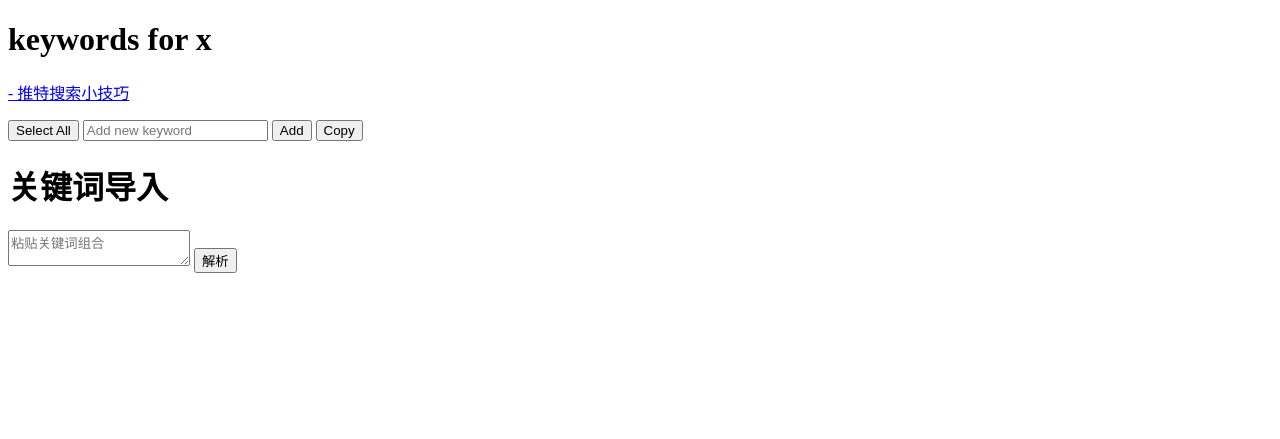
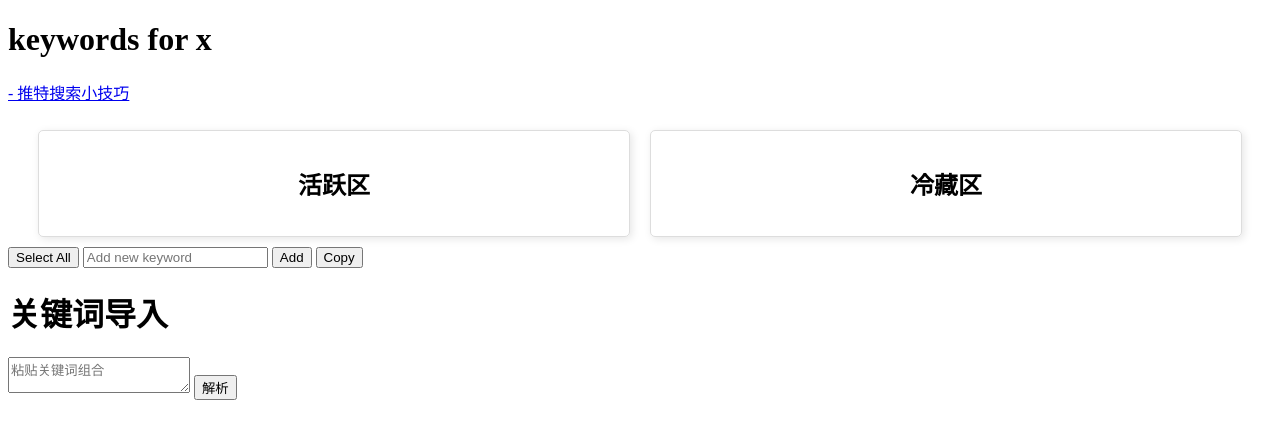
Before and after one commit to donnieYeh/xkeywords, a Flask app: page / in a window 1280 px wide. Shown: the top 439 px of the page. Run offline with Flask 3, Linux system fonts and the light colour scheme; data that the repository does not hold is empty.

Commit message:
cold area feature done

```diff
--- a/app.py
+++ b/app.py
@@ -37,9 +37,32 @@ def index():
 @app.route("/getKeywords", methods=["GET"])
 def get_keywords():
     conn = get_db_connection()
-    keywords = conn.execute("SELECT keyword FROM keywords").fetchall()
+    keywords = conn.execute(
+        "SELECT keyword, status FROM keywords"
+    ).fetchall()  # 获取状态字段
     conn.close()
-    return jsonify([row["keyword"] for row in keywords])
+
+    # 返回包含关键词和状态的 JSON 数据
+    return jsonify(
+        [{"keyword": row["keyword"], "status": row["status"]} for row in keywords]
+    )
+
+
+@app.route("/update_keyword_status", methods=["POST"])
+def update_keyword_status():
+    data = request.get_json()
+    keyword = data.get("keyword")
+    status = data.get("status")  # "active" 或 "cold"
+
+    if keyword and status in ["active", "cold"]:
+        conn = get_db_connection()
+        conn.execute(
+            "UPDATE keywords SET status = ? WHERE keyword = ?", (status, keyword)
+        )
+        conn.commit()
+        conn.close()
+        return jsonify({"success": True}), 200
+    return jsonify({"success": False, "error": "Invalid keyword or status"}), 400
 
 
 @app.route("/addKeyword", methods=["POST"])
--- /dev/null
+++ b/static/styles.css
@@ -0,0 +1,33 @@
+.container {
+    display: flex;
+    gap: 20px;            /* 区域之间的间距 */
+    justify-content: center;
+    padding: 10px;
+}
+
+#active-area, #cold-area {
+    width: 45%;           /* 控制区域宽度，使其并排 */
+    border: 1px solid #ddd;
+    padding: 15px;
+    box-shadow: 2px 2px 8px rgba(0, 0, 0, 0.1);
+    border-radius: 5px;
+}
+
+h2 {
+    text-align: center;
+}
+
+ul {
+    list-style-type: none;
+    padding: 0;
+}
+
+li {
+    margin-bottom: 10px;
+    display: flex;
+    align-items: center;
+}
+
+li button {
+    margin-left: 10px;
+}
--- a/templates/index.html
+++ b/templates/index.html
@@ -1,31 +1,52 @@
 <!DOCTYPE html>
 <html lang="en">
+
 <head>
     <meta charset="UTF-8">
     <meta name="viewport" content="width=device-width, initial-scale=1.0">
-    <style>
-        li {
-            display: flex;
-            align-items: center;
-        }
-        li button {
-            margin-left: 10px;
-        }
-    </style>
+    <link rel="stylesheet" href="{{ url_for('static', filename='styles.css') }}">  <!-- 引入静态CSS文件 -->
     <title>keywords for x</title>
 </head>
+
 <body>
     <div id="keyword_operations">
         <h1>keywords for x</h1>
         <p>
             <a href="https://xding.top/archives/538.html">- 推特搜索小技巧</a>
         </p>
+
+        <div class="container">
+            <div id="active-area">
+                <h2>活跃区</h2>
                 <div id="keywords">
                     <ul id="keywordList">
-                <li><input type="checkbox"> <span>abc</span> <button onclick="deleteKeyword('abc')">Delete</button></li>
-                <li><input type="checkbox"> <span>MAGA</span> <button onclick="deleteKeyword('MAGA')">Delete</button></li>
-                <li><input type="checkbox"> <span>Olympic</span> <button onclick="deleteKeyword('Olympic')">Delete</button></li>
+                        <li>
+                            <input type="checkbox"> <span>abc</span>
+                            <button onclick="moveToColdStorage('abc')">冷藏</button>
+                            <button onclick="deleteKeyword('abc')">Delete</button>
+                        </li>
+                        <li>
+                            <input type="checkbox"> <span>MAGA</span>
+                            <button onclick="moveToColdStorage('MAGA')">冷藏</button>
+                            <button onclick="deleteKeyword('MAGA')">Delete</button>
+                        </li>
+                        <li>
+                            <input type="checkbox"> <span>Olympic</span>
+                            <button onclick="moveToColdStorage('Olympic')">冷藏</button>
+                            <button onclick="deleteKeyword('Olympic')">Delete</button>
+                        </li>
                     </ul>
+                </div>
+            </div>
+
+            <div id="cold-area">
+                <h2>冷藏区</h2>
+                <div id="cold-storage">
+                    <ul id="coldKeywordList">
+                        <!-- 冷藏关键词项会在这里显示 -->
+                    </ul>
+                </div>
+            </div>
         </div>
 
         <div>
@@ -51,29 +72,65 @@
     </div>
 
     <script>
-        let currentPath = window.location.pathname == "/" ? "":window.location.pathname
+        let currentPath = window.location.pathname === "/" ? "" : window.location.pathname;
+
         document.addEventListener('DOMContentLoaded', async () => {
             try {
-                        const response = await fetch(currentPath+'/getKeywords');
+                const response = await fetch(currentPath + '/getKeywords');
                 if (response.ok) {
                     const keywords = await response.json();
-                            const ul = document.getElementById('keywordList');
-                            ul.innerHTML = '';  // Clear existing keywords
+                    const activeList = document.getElementById('keywordList');
+                    const coldList = document.getElementById('coldKeywordList');
+
+                    activeList.innerHTML = '';  // 清空活跃区
+                    coldList.innerHTML = '';    // 清空冷藏区
+
                     keywords.forEach(keyword => {
                         const li = document.createElement('li');
-                                li.innerHTML = `<input type="checkbox"> <span>${keyword}</span> <button onclick="deleteKeyword('${encodeURI(keyword)}')">Delete</button>`;
-                                ul.appendChild(li);
+                        li.innerHTML = `<input type="checkbox"> <span>${keyword.keyword}</span> `;
+
+                        // 根据状态添加按钮，点击时调用 updateKeywordStatusAndRefresh
+                        if (keyword.status === 'active') {
+                            li.innerHTML += `<button onclick="updateKeywordStatusAndRefresh('${keyword.keyword}', 'cold')">冷藏</button>`;
+                            activeList.appendChild(li);
+                        } else {
+                            li.innerHTML += `<button onclick="updateKeywordStatusAndRefresh('${keyword.keyword}', 'active')">激活</button>`;
+                            coldList.appendChild(li);
+                        }
+
+                        // 公共的删除按钮
+                        li.innerHTML += ` <button onclick="deleteKeyword('${encodeURI(keyword.keyword)}')">Delete</button>`;
                     });
                 } else {
                     console.error('Failed to fetch keywords');
                 }
             } catch (err) {
-                        console.error('Failed to fetch keywords: ', err);
+                console.error('Failed to fetch keywords:', err);
             }
         });
 
+        async function updateKeywordStatusAndRefresh(keyword, status) {
+            try {
+                const response = await fetch(`${currentPath}/update_keyword_status`, {
+                    method: "POST",
+                    headers: {
+                        "Content-Type": "application/json"
+                    },
+                    body: JSON.stringify({ keyword, status })
+                });
+
+                if (response.ok) {
+                    location.reload();  // 请求成功后刷新页面
+                } else {
+                    console.error("Failed to update keyword status");
+                }
+            } catch (error) {
+                console.error("Error updating keyword status:", error);
+            }
+        }
+
         function selectAll() {
-            const checkboxes = document.querySelectorAll("#keywords ul li input[type='checkbox']");
+            const checkboxes = document.querySelectorAll("#active-area ul li input[type='checkbox']");
             shouldCheck = !checkboxes[0].checked;
             checkboxes.forEach(checkbox => {
                 checkbox.checked = shouldCheck;
@@ -92,12 +149,12 @@
         function doCopy() {
             const kwArr = [];
             const andList = []
-            const kwList = document.querySelectorAll("#keywords ul li input:checked");
+            const kwList = document.querySelectorAll("#active-area ul li input:checked");
             kwList.forEach(kw => {
                 let kwStr = kw.nextElementSibling.innerText;
-                if (kwStr.toLowerCase().startsWith("and ")){
+                if (kwStr.toLowerCase().startsWith("and ")) {
                     andList.push(kwStr.substr(4));
-                }else{
+                } else {
                     kwArr.push(kwStr);
                 }
             });
@@ -112,7 +169,7 @@
             if (newKeyword) {
                 try {
                     // 假设后端接口为 /addKeyword
-                    const response = await fetch(currentPath+'/addKeyword', {
+                    const response = await fetch(currentPath + '/addKeyword', {
                         method: 'POST',
                         headers: {
                             'Content-Type': 'application/json'
@@ -120,7 +177,7 @@
                         body: JSON.stringify({ keyword: newKeyword })
                     });
                     if (response.ok) {
-                        const ul = document.querySelector("#keywords ul");
+                        const ul = document.querySelector("#active-area ul");
                         const li = document.createElement('li');
                         li.innerHTML = `<input type="checkbox"> <span>${newKeyword}</span> <button onclick="deleteKeyword('${encodeURI(newKeyword)}')">Delete</button>`;
                         ul.insertBefore(li, ul.firstChild);
@@ -137,7 +194,7 @@
         async function deleteKeyword(keyword) {
             try {
                 // 假设后端接口为 /deleteKeyword
-                const response = await fetch(currentPath+'/deleteKeyword', {
+                const response = await fetch(currentPath + '/deleteKeyword', {
                     method: 'POST',
                     headers: {
                         'Content-Type': 'application/json'
@@ -145,7 +202,7 @@
                     body: JSON.stringify({ keyword: decodeURI(keyword) })
                 });
                 if (response.ok) {
-                    const li = Array.from(document.querySelectorAll("#keywords ul li"))
+                    const li = Array.from(document.querySelectorAll("#active-area ul li"))
                         .find(li => li.querySelector('span').innerText === decodeURI(keyword));
                     if (li) li.remove();
                 } else {
@@ -159,7 +216,7 @@
         // 解析关键词
         document.getElementById('parse-button').addEventListener('click', async () => {
             const inputString = document.getElementById('keyword-input').value;
-            const response = await fetch(currentPath+'/parse_keywords', {
+            const response = await fetch(currentPath + '/parse_keywords', {
                 method: 'POST',
                 headers: {
                     'Content-Type': 'application/json'
@@ -198,7 +255,7 @@
         document.getElementById('import-button').addEventListener('click', async () => {
             const selectedKeywords = Array.from(document.querySelectorAll('#keyword-list input[type="checkbox"]:checked'))
                 .map(checkbox => checkbox.value);
-            const response = await fetch(currentPath+'/import_keywords', {
+            const response = await fetch(currentPath + '/import_keywords', {
                 method: 'POST',
                 headers: {
                     'Content-Type': 'application/json'
@@ -214,4 +271,5 @@
         });
     </script>
 </body>
+
 </html>
```
Lines whose indentation alone changed are shown as unchanged.
